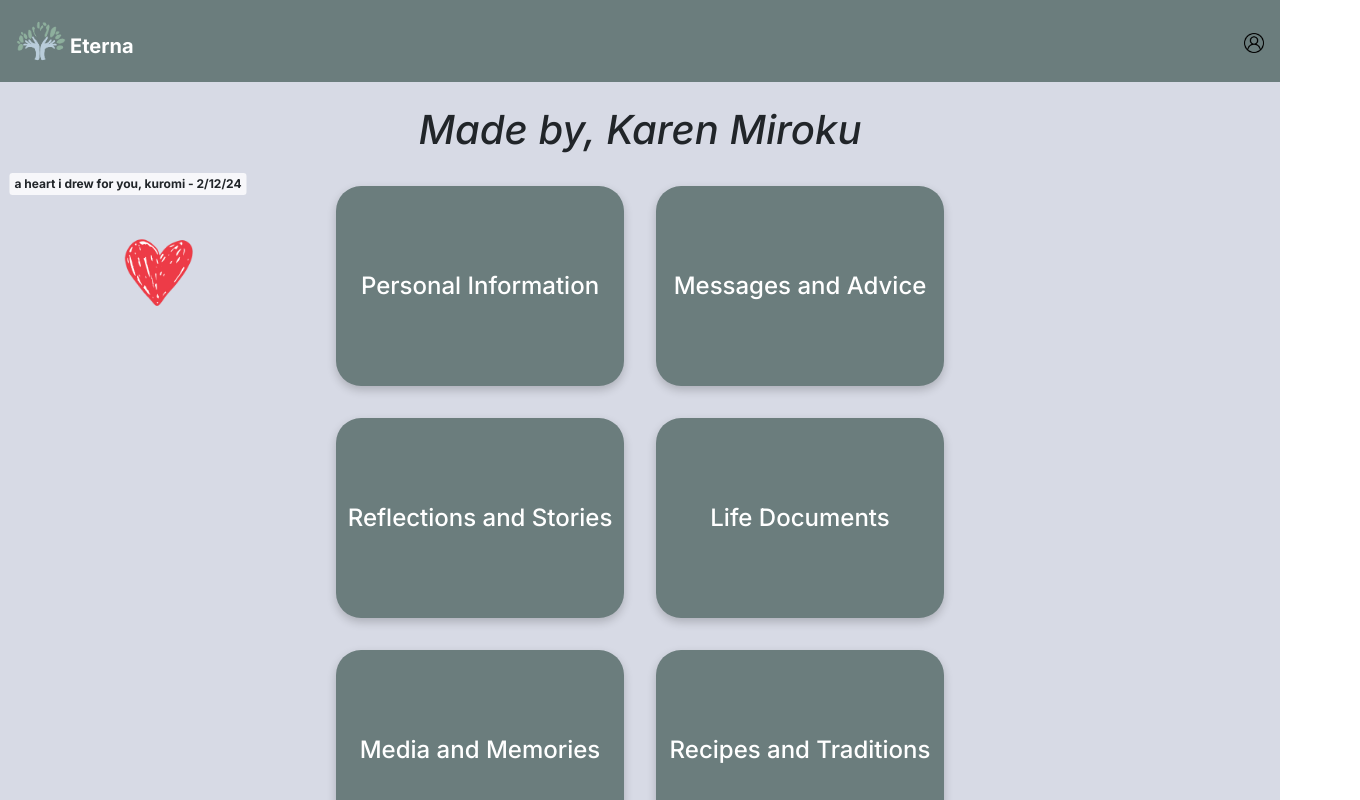
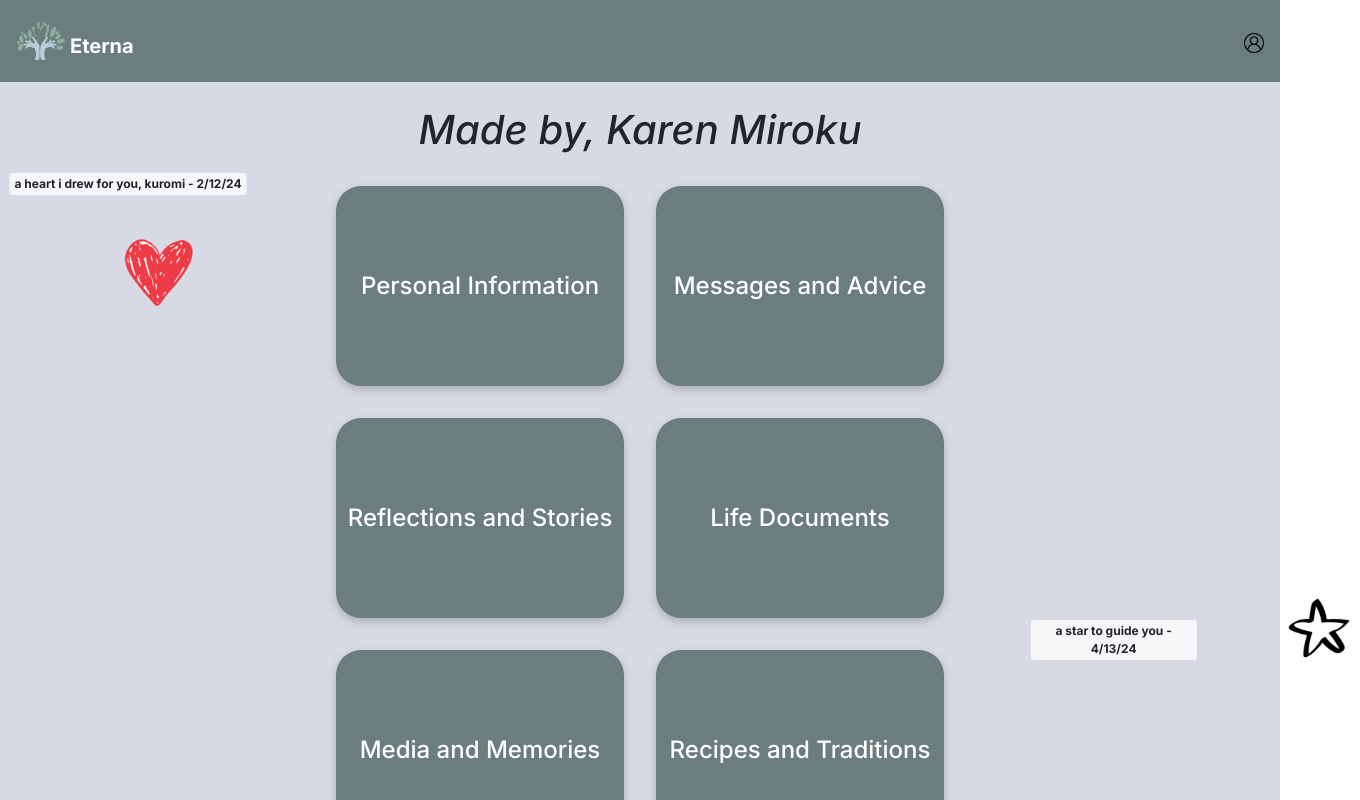
Before and after one commit to cleoreyes/dubhacks-2024, a React (Create React App) app in the folder my-app/: page /homepage in a window 1280 px wide. Shown: the top 800 px of the page, 1360 px wide, since content can reach past the window. Built offline with nearby package versions, Linux system fonts and the light colour scheme.

Commit message:
Added another scrapbook/sticker feature on homepage

```diff
--- a/my-app/src/pages/Homepage.js
+++ b/my-app/src/pages/Homepage.js
@@ -4,17 +4,22 @@ import "bootstrap/dist/css/bootstrap.min.css";
 import Navbar from "./Navbar";
 import { Link } from "react-router-dom";
 import heartImage from "../img/heart.png";
+import starImage from "../img/star.png";
+
 
 const Homepage = () => {
-  const [position, setPosition] = useState({ x: 110, y: 220 });
-  const [isDragging, setIsDragging] = useState(false);
+  const [heartPosition, setHeartPosition] = useState({ x: 110, y: 220 });
+  const [starPosition, setStarPosition] = useState({ x: 1280, y: 590 });
+  const [isDragging, setIsDragging] = useState({ heart: false, star: false });
   const [dragOffset, setDragOffset] = useState({ x: 0, y: 0 });
   const heartRef = useRef(null);
+  const starRef = useRef(null);
 
-  const handleMouseDown = (e) => {
-    if (heartRef.current && heartRef.current.contains(e.target)) {
-      setIsDragging(true);
-      const rect = heartRef.current.getBoundingClientRect();
+  const handleMouseDown = (e, type) => {
+    const ref = type === 'heart' ? heartRef : starRef;
+    if (ref.current && ref.current.contains(e.target)) {
+      setIsDragging({ ...isDragging, [type]: true });
+      const rect = ref.current.getBoundingClientRect();
       setDragOffset({
         x: e.clientX - rect.left,
         y: e.clientY - rect.top,
@@ -23,16 +28,19 @@ const Homepage = () => {
   };
 
   const handleMouseMove = (e) => {
-    if (isDragging) {
-      setPosition({
+    const newPosition = {
       x: e.clientX - dragOffset.x,
       y: e.clientY - dragOffset.y,
-      });
+    };
+    if (isDragging.heart) {
+      setHeartPosition(newPosition);
+    } else if (isDragging.star) {
+      setStarPosition(newPosition);
     }
   };
 
   const handleMouseUp = () => {
-    setIsDragging(false);
+    setIsDragging({ heart: false, star: false });
   };
 
   return (
@@ -106,13 +114,30 @@ const Homepage = () => {
         ref={heartRef}
         src={heartImage}
         alt="draggable heart"
+        onMouseDown={(e) => handleMouseDown(e, 'heart')}
         style={{
           position: 'absolute',
-          left: `${position.x}px`,
-          top: `${position.y}px`,
+          left: `${heartPosition.x}px`,
+          top: `${heartPosition.y}px`,
           cursor: 'move',
           userSelect: 'none',
           width: '100px',
+          height: 'auto',
+          zIndex: 1000,
+        }}
+      />
+      <img
+        ref={starRef}
+        src={starImage}
+        alt="draggable star"
+        onMouseDown={(e) => handleMouseDown(e, 'star')}
+        style={{
+          position: 'absolute',
+          left: `${starPosition.x}px`,
+          top: `${starPosition.y}px`,
+          cursor: 'move',
+          userSelect: 'none',
+          width: '80px',
           height: 'auto',
           zIndex: 1000,
         }}
@@ -133,6 +158,22 @@ const Homepage = () => {
       >
         a heart i drew for you, kuromi - 2/12/24
       </div>
+      <div
+        style={{
+          position: 'absolute',
+          top: '80%',
+          left: '87%',
+          transform: 'translate(-50%, -50%)',
+          backgroundColor: 'rgba(255, 255, 255, 0.8)',
+          padding: '2px 5px',
+          borderRadius: '3px',
+          fontSize: '12px',
+          fontWeight: 'bold',
+          pointerEvents: 'none',
+        }}
+      >
+        a star to guide you - 4/13/24
+      </div>
     </div>
   );
 };
```
Also changed, not shown: my-app/src/img/star.png (added). Lines whose indentation alone changed are shown as unchanged.
